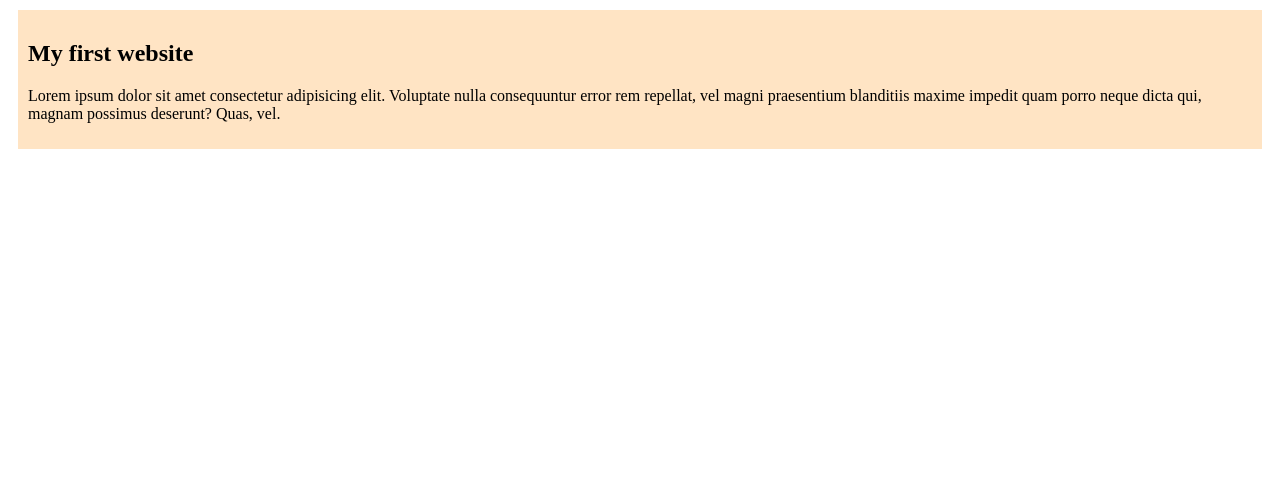
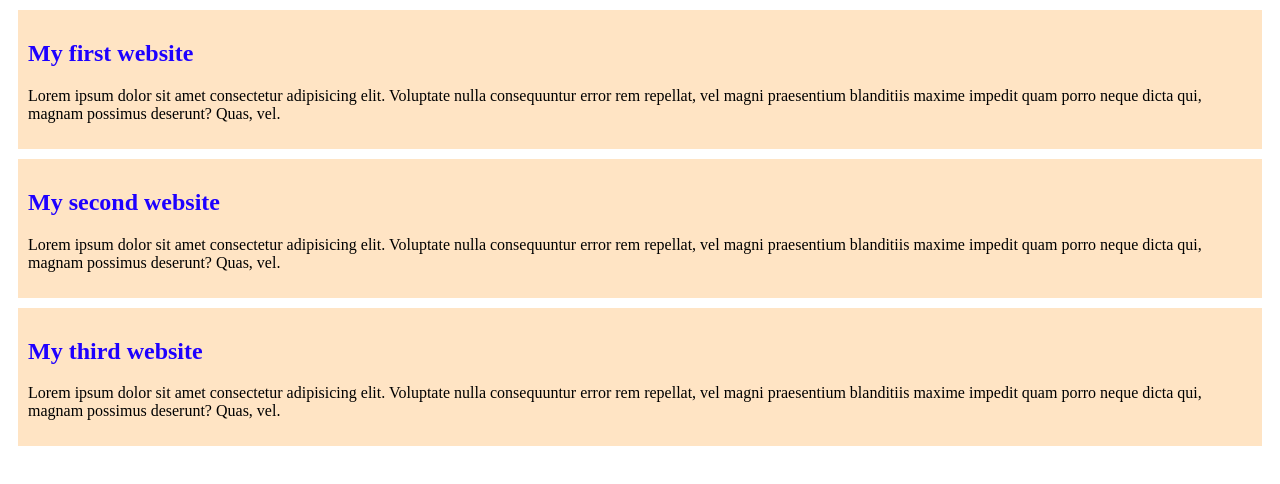
Before and after one commit to mdridoyali/my-first-github-repo, a plain HTML site: page index.html in a window 1280 px wide. Drawn offline with Linux system fonts and the light colour scheme.

Commit message:
added the first and second blog

```diff
--- a/Style/blog.css
+++ b/Style/blog.css
@@ -4,3 +4,7 @@ div{
     margin: 10px;
 
 }
+h2{
+    color: rgb(30, 0, 255);
+    font-weight: bold;
+}
--- a/index.html
+++ b/index.html
@@ -11,5 +11,16 @@
         <h2>My first website</h2>
         <p>Lorem ipsum dolor sit amet consectetur adipisicing elit. Voluptate nulla consequuntur error rem repellat, vel magni praesentium blanditiis maxime impedit quam porro neque dicta qui, magnam possimus deserunt? Quas, vel.</p>
     </div>
+
+    <div>
+        <h2>My second website</h2>
+        <p>Lorem ipsum dolor sit amet consectetur adipisicing elit. Voluptate nulla consequuntur error rem repellat, vel magni praesentium blanditiis maxime impedit quam porro neque dicta qui, magnam possimus deserunt? Quas, vel.</p>
+    </div>
+
+    <div>
+        <h2>My third website</h2>
+        <p>Lorem ipsum dolor sit amet consectetur adipisicing elit. Voluptate nulla consequuntur error rem repellat, vel magni praesentium blanditiis maxime impedit quam porro neque dicta qui, magnam possimus deserunt? Quas, vel.</p>
+    </div>
+
 </body>
 </html>
```
